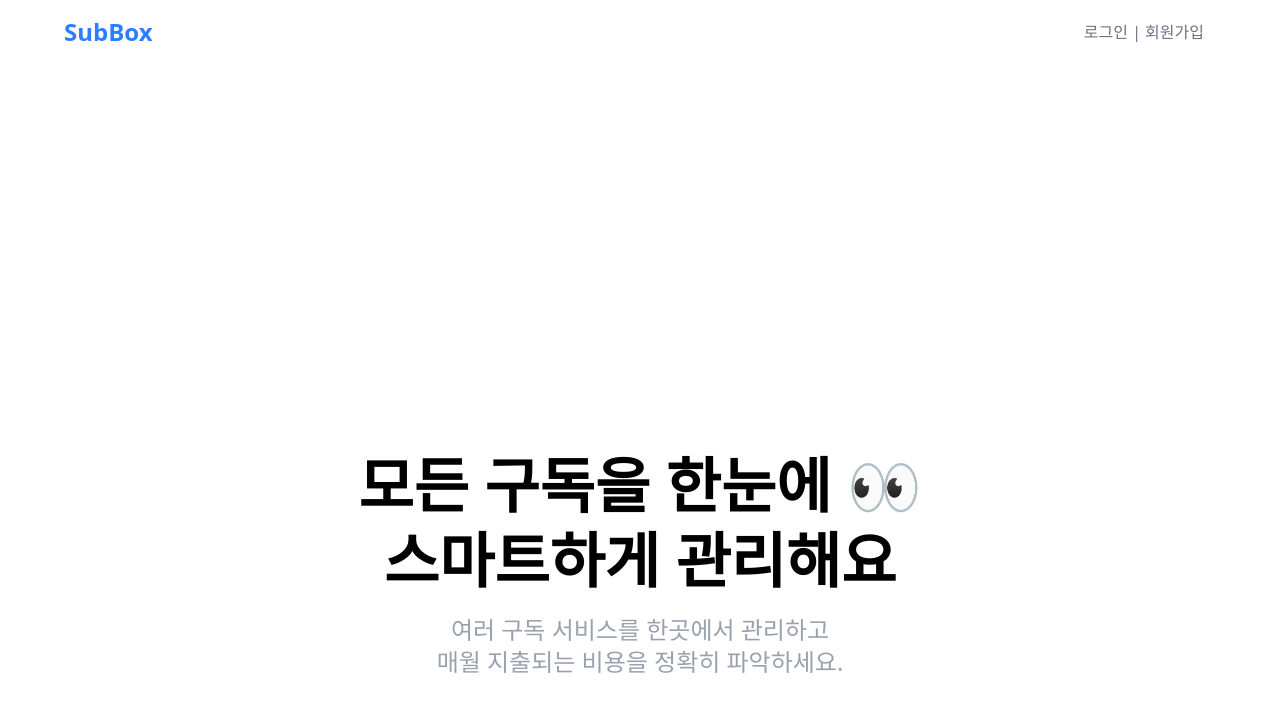
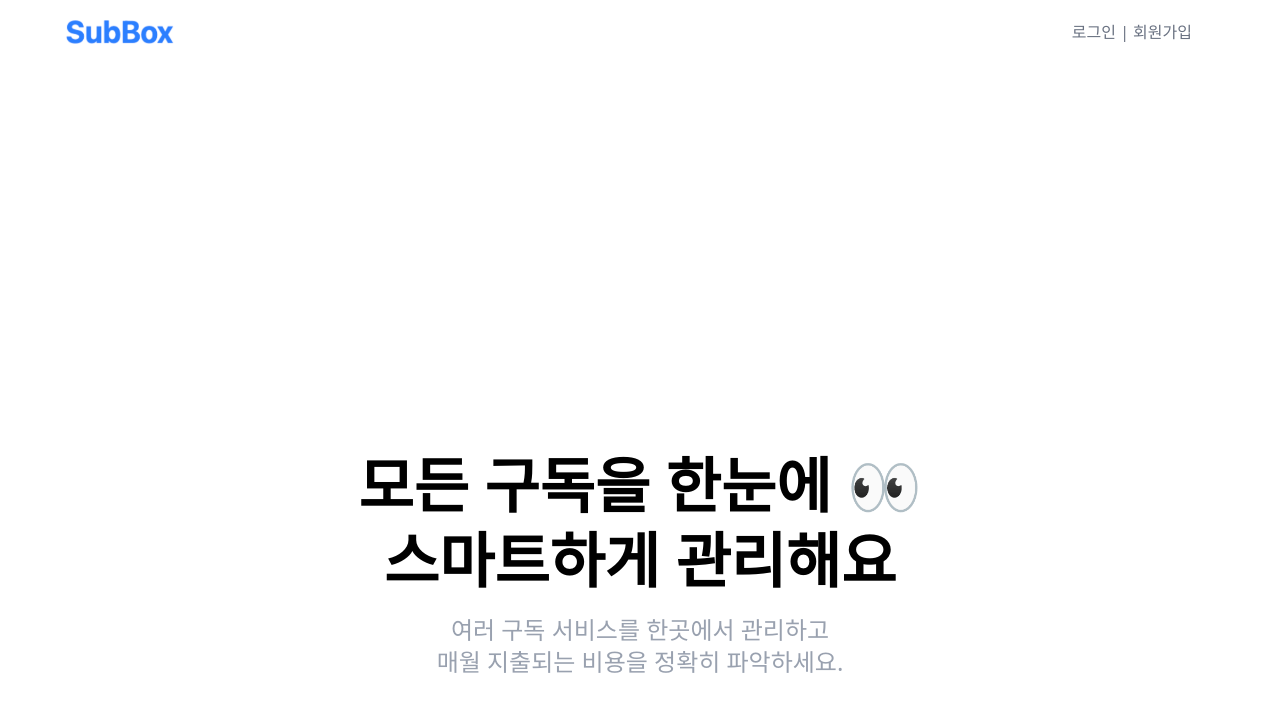
Before and after one commit to kimywann/sub-box, a React (Vite) app: page / in a window 1280 px wide. Shown: the top 712 px of the page. Built offline with nearby package versions, Linux system fonts and the light colour scheme; no server answers.

Commit message:
텍스트 로고를 이미지로 대체 및 좌측 정렬

```diff
--- a/src/components/common/Header.tsx
+++ b/src/components/common/Header.tsx
@@ -3,6 +3,8 @@ import { Link, useNavigate } from 'react-router-dom';
 import { useAuth } from '@hooks/useAuth';
 import { supabase } from '@/supabaseClient';
 import { deleteUser } from '@api/deleteUser';
+
+import logo from '@assets/images/logo.png';
 
 const Header = () => {
   const { user } = useAuth();
@@ -32,14 +34,14 @@ const Header = () => {
   };
 
   return (
-    <header className="m-0 w-full p-3">
-      <section className="mx-auto flex max-w-6xl justify-between">
-        <div className="flex items-center gap-10">
-          <Link to="/">
-            <p className="text-2xl font-bold text-blue-500">SubBox</p>
+    <header className="m-0 w-full p-0">
+      <section className="mx-auto flex max-w-6xl justify-between p-0">
+        <div className="flex items-center">
+          <Link to="/" className="block">
+            <img src={logo} alt="로고" className="h-8 w-28" />
           </Link>
         </div>
-        <div className="flex items-center gap-1">
+        <div className="flex items-center gap-1 p-3">
           {user ? (
             <>
               <AuthButton onClick={handleLogout}>로그아웃</AuthButton>
```
Also changed, not shown: src/assets/images/logo.png (added).
